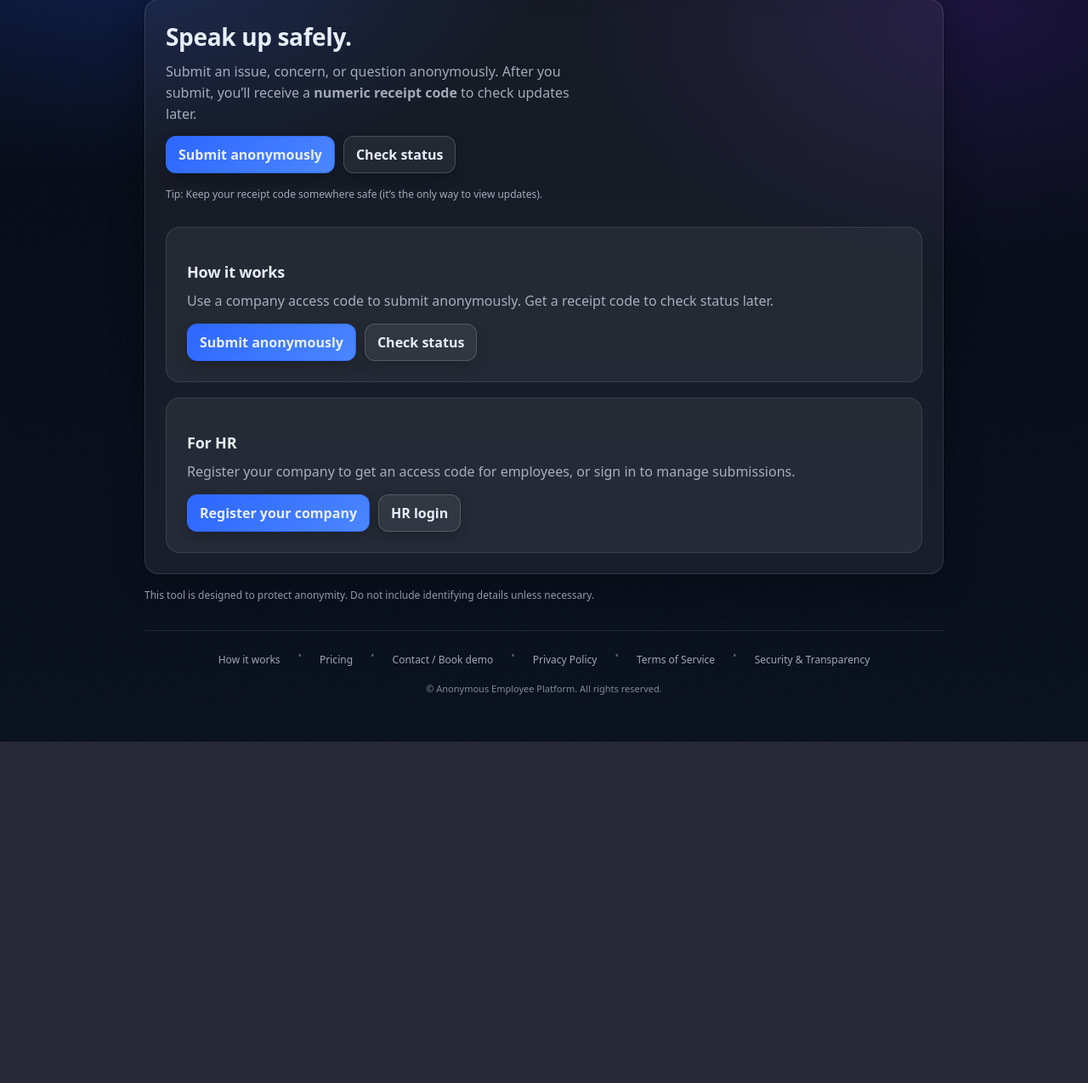
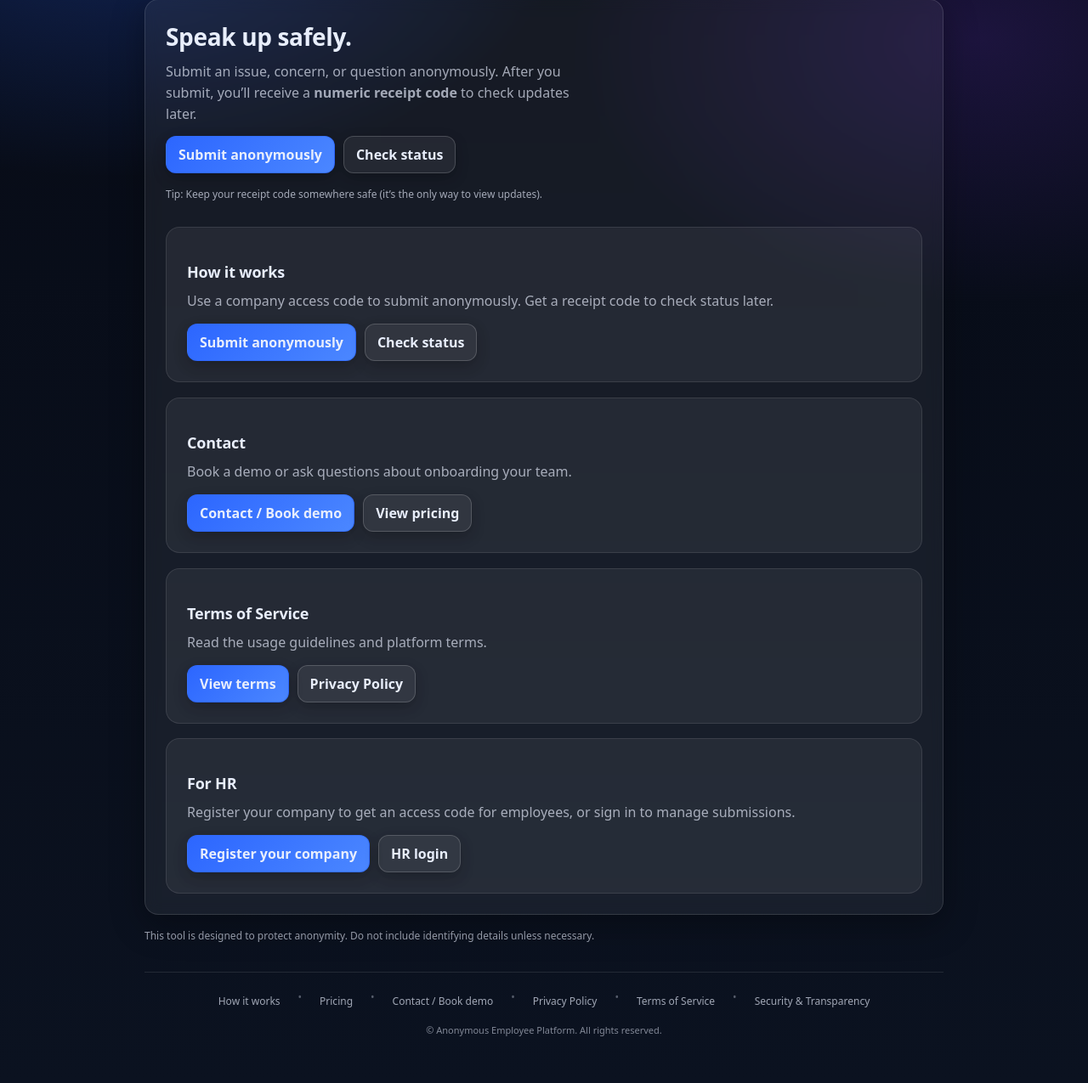
Before and after one commit to gaggame1010-arch/employee-feedback-platform, a Django app: page / in a window 1280 px wide. Shown: the part 91-1366 px from the top of the page at 85% size. Before the commit the page ends 964 px from the top, so only its background shows below. Run offline with Django 5.2, Linux system fonts and the light colour scheme.

Commit message:
Add contact and terms panels to home

```diff
--- a/submissions/templates/submissions/home.html
+++ b/submissions/templates/submissions/home.html
@@ -22,6 +22,22 @@
     </div>
   </div>
   <div class="panel mt-4 reveal" data-reveal>
+    <h2>Contact</h2>
+    <p class="muted">Book a demo or ask questions about onboarding your team.</p>
+    <div class="actions">
+      <a class="btn btn-primary" href="/contact/">Contact / Book demo</a>
+      <a class="btn" href="/pricing/">View pricing</a>
+    </div>
+  </div>
+  <div class="panel mt-4 reveal" data-reveal>
+    <h2>Terms of Service</h2>
+    <p class="muted">Read the usage guidelines and platform terms.</p>
+    <div class="actions">
+      <a class="btn btn-primary" href="{% url 'submissions:terms' %}">View terms</a>
+      <a class="btn" href="{% url 'submissions:privacy' %}">Privacy Policy</a>
+    </div>
+  </div>
+  <div class="panel mt-4 reveal" data-reveal>
     <h2>For HR</h2>
     <p class="muted">Register your company to get an access code for employees, or sign in to manage submissions.</p>
     <div class="actions">
```
